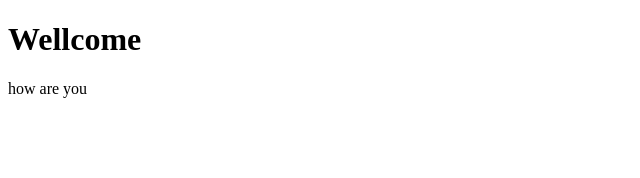
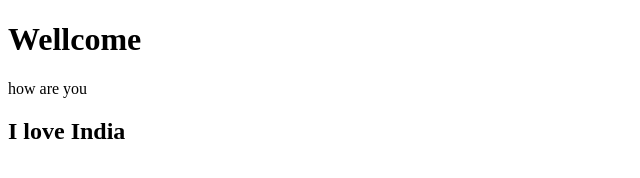
Before and after one commit to mansi-atha/Myproject, a plain HTML site: page index.html in a window 1280 px wide. Shown: the whole page, without its empty margins (0-640 px from the left). Drawn offline with Linux system fonts and the light colour scheme.

Commit message:
second commit

```diff
--- a/index.html
+++ b/index.html
@@ -9,5 +9,6 @@
 <body>
     <h1>Wellcome</h1>
     <p> how are you </p>
+    <h2>   I love India </h2>
 </body>
 </html>
```
